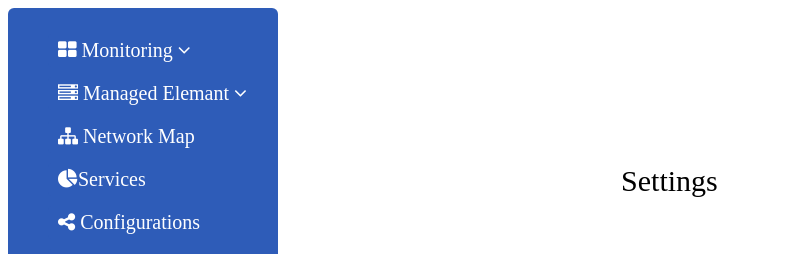
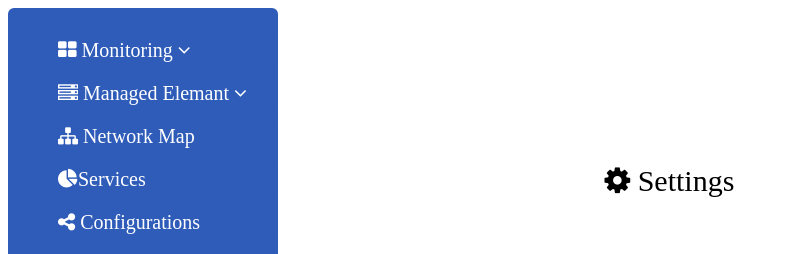
Before and after one commit to Tala-Boss/Angular, an Angular app: page /second-component in a window 1280 px wide. Shown: the top 254 px of the page, without its empty margins (0-789 px from the left). Built offline with nearby package versions, Linux system fonts and the light colour scheme.

Commit message:
Update second.component.html

```diff
--- a/src/app/second/second.component.html
+++ b/src/app/second/second.component.html
@@ -1 +1 @@
-<p>Settings</p>
+<p> <i class="fa fa-gear"></i> Settings</p>
```
